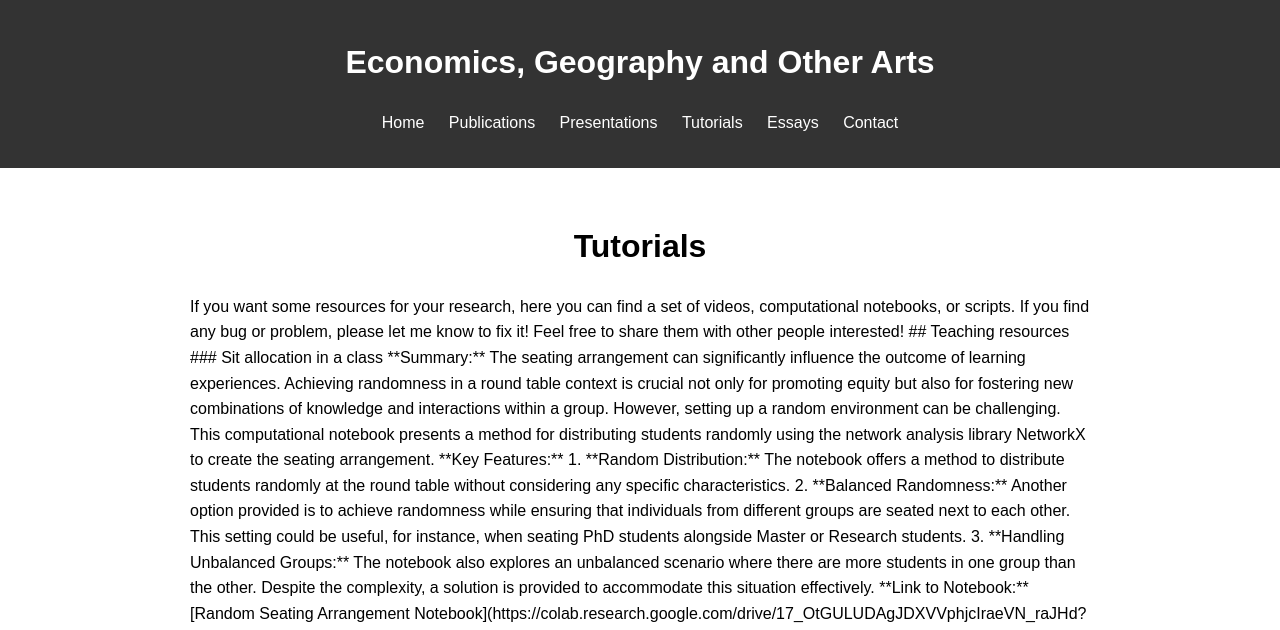
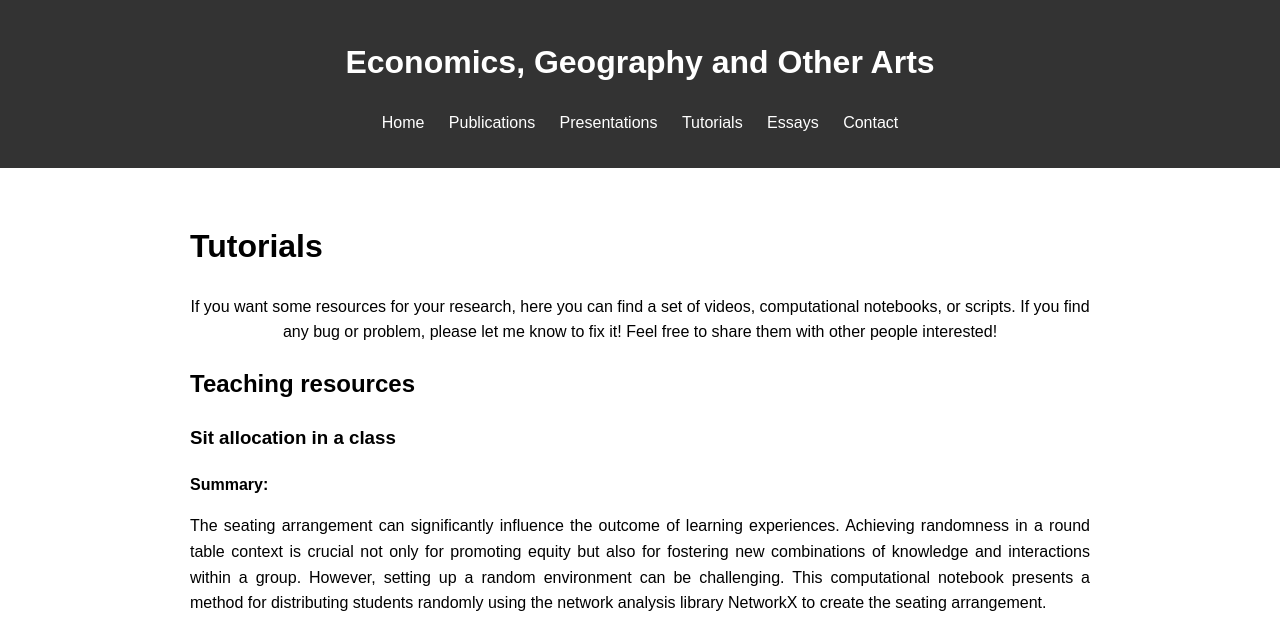
Before and after one commit to Favioleiva/favioleiva.github.io, a Jekyll site: the page built from tutorials.html, in a window 1280 px wide and 1400 px high. Shown: the top 630 px of the window. Built offline with Jekyll 4.4.1, drawn with Linux system fonts in a browser that asks for light colours; nearby versions of some CDN libraries; some of the changed text lies outside the part shown.

Commit message:
Update tutorials.html

```diff
--- a/tutorials.html
+++ b/tutorials.html
@@ -4,65 +4,71 @@
 permalink: /tutorials/
 ---
 
-<center> <h1>Tutorials</h1> </center>
+<body>
+    <h1>Tutorials</h1>
 
-If you want some resources for your research, here you can find a set of videos, computational notebooks, or scripts. If you find any bug or problem, please let me know to fix it! Feel free to share them with other people interested!
+    <p style="text-align: center;">
+        If you want some resources for your research, here you can find a set of videos, computational notebooks, or scripts.
+        If you find any bug or problem, please let me know to fix it! Feel free to share them with other people interested!
+    </p>
 
-## Teaching resources
+    <h2>Teaching resources</h2>
 
-### Sit allocation in a class
+    <h3>Sit allocation in a class</h3>
 
-**Summary:**
-The seating arrangement can significantly influence the outcome of learning experiences. Achieving randomness in a round table context is crucial not only for promoting equity but also for fostering new combinations of knowledge and interactions within a group. However, setting up a random environment can be challenging. This computational notebook presents a method for distributing students randomly using the network analysis library NetworkX to create the seating arrangement.
+    <p><strong>Summary:</strong></p>
+    <p>
+        The seating arrangement can significantly influence the outcome of learning experiences. Achieving randomness in a round table context is crucial not only for promoting equity but also for fostering new combinations of knowledge and interactions within a group.
+        However, setting up a random environment can be challenging. This computational notebook presents a method for distributing students randomly using the network analysis library NetworkX to create the seating arrangement.
+    </p>
 
-**Key Features:**
-1. **Random Distribution:** The notebook offers a method to distribute students randomly at the round table without considering any specific characteristics.
-2. **Balanced Randomness:** Another option provided is to achieve randomness while ensuring that individuals from different groups are seated next to each other. This setting could be useful, for instance, when seating PhD students alongside Master or Research students.
-3. **Handling Unbalanced Groups:** The notebook also explores an unbalanced scenario where there are more students in one group than the other. Despite the complexity, a solution is provided to accommodate this situation effectively.
+    <ul>
+        <li><strong>Random Distribution:</strong> The notebook offers a method to distribute students randomly at the round table without considering any specific characteristics.</li>
+        <li><strong>Balanced Randomness:</strong> Another option provided is to achieve randomness while ensuring that individuals from different groups are seated next to each other. This setting could be useful, for instance, when seating PhD students alongside Master or Research students.</li>
+        <li><strong>Handling Unbalanced Groups:</strong> The notebook also explores an unbalanced scenario where there are more students in one group than the other. Despite the complexity, a solution is provided to accommodate this situation effectively.</li>
+    </ul>
 
-**Link to Notebook:** [Random Seating Arrangement Notebook](https://colab.research.google.com/drive/17_OtGULUDAgJDXVVphjcIraeVN_raJHd?usp=sharing)
+    <p>
+        <strong>Link to Notebook:</strong>
+        <a href="https://colab.research.google.com/drive/17_OtGULUDAgJDXVVphjcIraeVN_raJHd?usp=sharing">
+            Random Seating Arrangement Notebook
+        </a>
+    </p>
 
-## Software and code
+    <h2>Software and code</h2>
 
-<table style="border-collapse: collapse; width: 100%;">
+    <table>
         <tr>
-    <th style="padding: 10px;">
-      <h1 style="text-align: center;">Redatam</h1>
-    </th>
-    <th style="padding: 10px;">
-      <h1 style="text-align: center;">Python</h1>
-    </th>
+            <th>Redatam</th>
+            <th>Python</th>
         </tr>
         <tr>
-    <td style="padding: 10px; text-align: center;">
+            <td>
                 <a href="/tutorials/redatam">
-        <img src="images/REDATAM.png" alt="Redatam">
+                    <img src="/images/REDATAM.png" alt="Redatam">
                 </a>
             </td>
-    <td style="padding: 10px; text-align: center;">
+            <td>
                 <a href="/tutorials/python">
-        <img src="images/python.png" alt="Python">
+                    <img src="/images/python.png" alt="Python">
                 </a>
             </td>
         </tr>
         <tr>
-    <th style="padding: 10px;">
-      <h1 style="text-align: center;">Geoda</h1>
-    </th>
-    <th style="padding: 10px;">
-      <h1 style="text-align: center;">Excel</h1>
-    </th>
+            <th>Geoda</th>
+            <th>Excel</th>
         </tr>
         <tr>
-    <td style="padding: 10px; text-align: center;">
+            <td>
                 <a href="/tutorials/geoda">
-        <img src="images/geoda.png" alt="Geoda">
+                    <img src="/images/geoda.png" alt="Geoda">
                 </a>
             </td>
-    <td style="padding: 10px; text-align: center;">
+            <td>
                 <a href="/tutorials/excel">
-        <img src="images/Excel.png" alt="Excel">
+                    <img src="/images/Excel.png" alt="Excel">
                 </a>
             </td>
         </tr>
     </table>
+</body>
```
Lines whose indentation alone changed are shown as unchanged.
